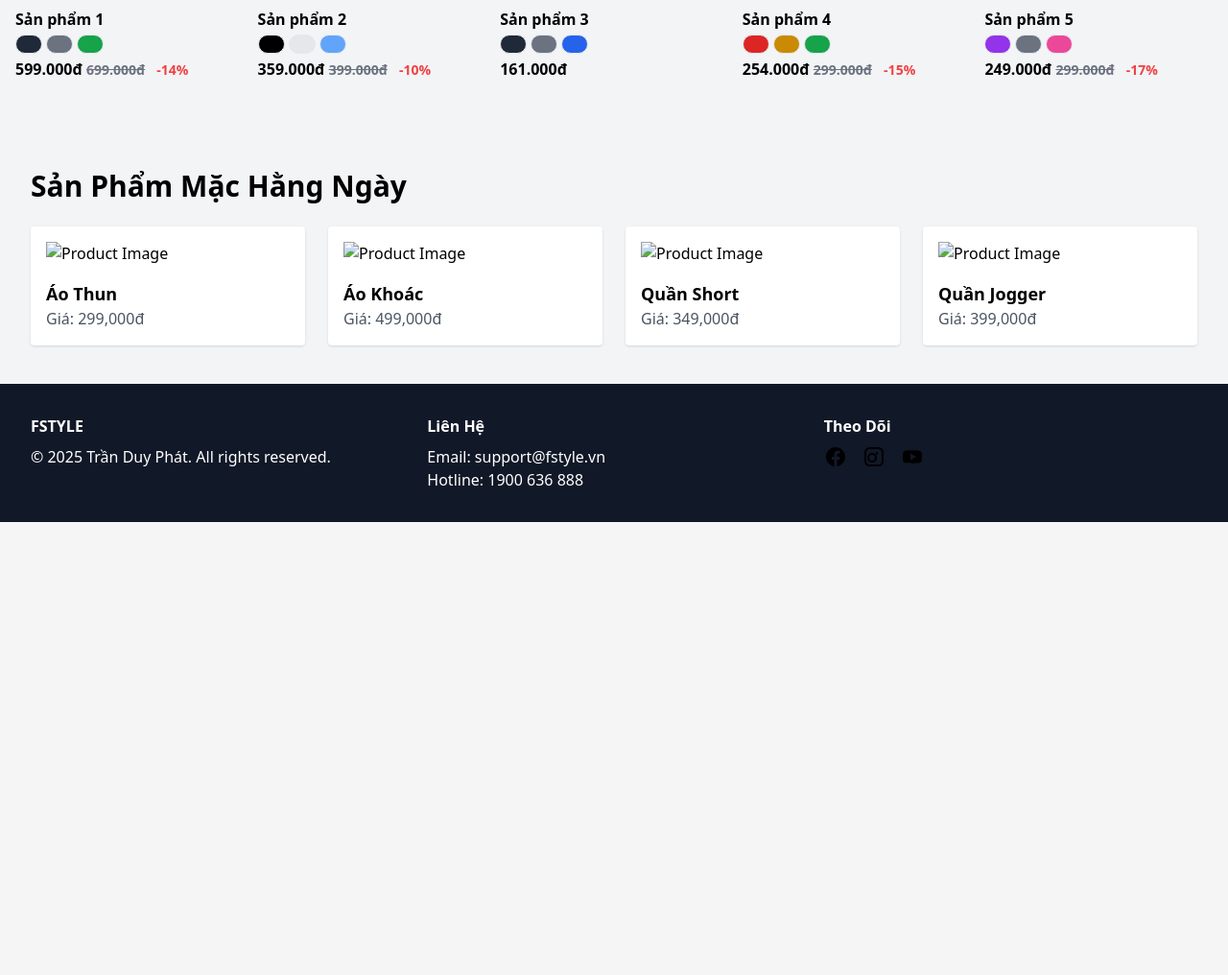
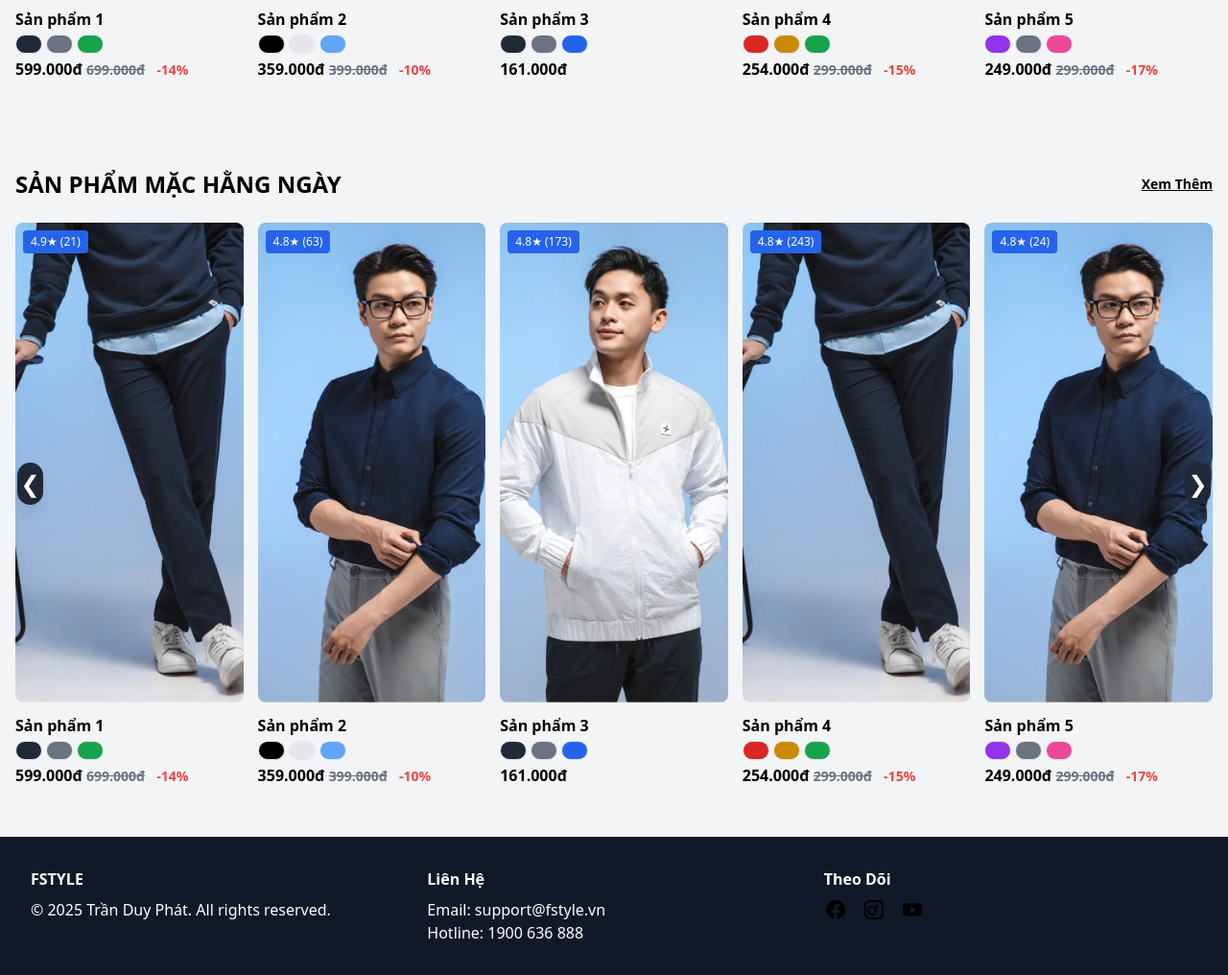
Before and after one commit to DuyPhatpeo/ShopFSTYLE, a PHP site: page /ShopFSTYLE/views/index.php in a window 1280 px wide. Shown: the part 1488-2504 px from the top of the page at 96% size. Before the commit the page ends 2032 px from the top, so only its background shows below. Run offline with PHP 8.4, Linux system fonts and the light colour scheme; some libraries are stand-ins or nearby versions.

Commit message:
UI product-list

```diff
--- a/views/index.php
+++ b/views/index.php
@@ -21,30 +21,8 @@
     include ('product/product-list.php');
 ?>
 
-<section class="max-w-7xl mx-auto px-4 sm:px-6 lg:px-8 py-10">
-    <h2 class="text-3xl font-bold mb-6">Sản Phẩm Mặc Hằng Ngày</h2>
-    <div class="grid grid-cols-2 sm:grid-cols-3 md:grid-cols-4 lg:grid-cols-4 gap-6">
-        <div class="bg-white p-4 shadow rounded">
-            <img src="https://via.placeholder.com/300" alt="Product Image" class="w-full mb-4" />
-            <h3 class="text-lg font-semibold">Áo Thun</h3>
-            <p class="text-gray-600">Giá: 299,000đ</p>
-        </div>
-        <div class="bg-white p-4 shadow rounded">
-            <img src="https://via.placeholder.com/300" alt="Product Image" class="w-full mb-4" />
-            <h3 class="text-lg font-semibold">Áo Khoác</h3>
-            <p class="text-gray-600">Giá: 499,000đ</p>
-        </div>
-        <div class="bg-white p-4 shadow rounded">
-            <img src="https://via.placeholder.com/300" alt="Product Image" class="w-full mb-4" />
-            <h3 class="text-lg font-semibold">Quần Short</h3>
-            <p class="text-gray-600">Giá: 349,000đ</p>
-        </div>
-        <div class="bg-white p-4 shadow rounded">
-            <img src="https://via.placeholder.com/300" alt="Product Image" class="w-full mb-4" />
-            <h3 class="text-lg font-semibold">Quần Jogger</h3>
-            <p class="text-gray-600">Giá: 399,000đ</p>
-        </div>
-    </div>
-</section>
+<?php
+    include ('product/product-list.php');
+?>
 
 <?php include ('../includes/footer.php'); ?>
--- a/views/product/product-list.php
+++ b/views/product/product-list.php
@@ -7,7 +7,7 @@
             <a href="#" class="text-sm font-semibold underline">Xem Thêm</a>
         </div>
 
-        <!-- Xóa mũi tên mặc định của Swiper -->
+        <!-- CSS: Xóa mũi tên mặc định của Swiper -->
         <style>
         .swiper-button-prev::after,
         .swiper-button-next::after {
@@ -15,7 +15,7 @@
         }
         </style>
 
-        <!-- Nút điều hướng Swiper (sử dụng ký tự Unicode) -->
+        <!-- Nút điều hướng Swiper (sử dụng Unicode) -->
         <div class="absolute top-1/2 -translate-y-1/2 left-2 z-10">
             <div
                 class="swiper-button-prev inline-flex items-center justify-center bg-gray-800 hover:bg-gray-600 text-white rounded-full shadow-lg cursor-pointer p-2 text-2xl">
@@ -33,9 +33,12 @@
         <div class="swiper productSwiper">
             <div class="swiper-wrapper">
 
+                <!-- Mỗi sản phẩm bọc toàn bộ card trong thẻ div có onclick -->
                 <!-- Product 1 (Có giảm giá) -->
-                <div class="swiper-slide flex flex-col h-[500px] sm:h-[600px]">
+                <div class="swiper-slide flex flex-col h-[500px] sm:h-[600px] cursor-pointer"
+                    onclick="location.href='views/product/product-detail.php'">
                     <div class="relative group">
+                        <!-- Ảnh sản phẩm (không có link) -->
                         <img src="assets/images/public/product/product1.png" alt="Sản phẩm 1"
                             class="w-full h-[400px] sm:h-[500px] object-cover rounded-lg mb-3" />
                         <div class="absolute top-2 left-2 bg-blue-600 text-white px-2 py-1 rounded text-xs">
@@ -61,9 +64,12 @@
                             </div>
                         </div>
                     </div>
-                    <!-- Product info -->
+                    <!-- Thông tin sản phẩm (tên, màu, giá) -->
                     <div class="flex-grow flex flex-col justify-start">
-                        <h3 class="text-sm sm:text-base font-semibold mb-1">Sản phẩm 1</h3>
+                        <a href="views/product/product-detail.php"
+                            class="text-sm sm:text-base font-semibold mb-1 cursor-pointer hover:text-blue-500">
+                            Sản phẩm 1
+                        </a>
                         <div class="flex space-x-1 mb-1">
                             <span
                                 class="w-7 h-5 bg-gray-800 rounded-full border transition duration-200 hover:ring-2 hover:ring-gray-500 cursor-pointer"></span>
@@ -80,7 +86,8 @@
                 </div>
 
                 <!-- Product 2 (Có giảm giá) -->
-                <div class="swiper-slide flex flex-col h-[500px] sm:h-[600px]">
+                <div class="swiper-slide flex flex-col h-[500px] sm:h-[600px] cursor-pointer"
+                    onclick="location.href='views/product/product-detail.php'">
                     <div class="relative group">
                         <img src="assets/images/public/product/product2.png" alt="Sản phẩm 2"
                             class="w-full h-[400px] sm:h-[500px] object-cover rounded-lg mb-3" />
@@ -107,7 +114,10 @@
                         </div>
                     </div>
                     <div class="flex-grow flex flex-col justify-start">
-                        <h3 class="text-sm sm:text-base font-semibold mb-1">Sản phẩm 2</h3>
+                        <a href="views/product/product-detail.php"
+                            class="text-sm sm:text-base font-semibold mb-1 cursor-pointer hover:text-blue-500">
+                            Sản phẩm 2
+                        </a>
                         <div class="flex space-x-1 mb-1">
                             <span
                                 class="w-7 h-5 bg-black rounded-full border transition duration-200 hover:ring-2 hover:ring-gray-500 cursor-pointer"></span>
@@ -124,7 +134,8 @@
                 </div>
 
                 <!-- Product 3 (Không giảm giá) -->
-                <div class="swiper-slide flex flex-col h-[500px] sm:h-[600px]">
+                <div class="swiper-slide flex flex-col h-[500px] sm:h-[600px] cursor-pointer"
+                    onclick="location.href='views/product/product-detail.php'">
                     <div class="relative group">
                         <img src="assets/images/public/product/product3.png" alt="Sản phẩm 3"
                             class="w-full h-[400px] sm:h-[500px] object-cover rounded-lg mb-3" />
@@ -151,7 +162,10 @@
                         </div>
                     </div>
                     <div class="flex-grow flex flex-col justify-start">
-                        <h3 class="text-sm sm:text-base font-semibold mb-1">Sản phẩm 3</h3>
+                        <a href="views/product/product-detail.php"
+                            class="text-sm sm:text-base font-semibold mb-1 cursor-pointer hover:text-blue-500">
+                            Sản phẩm 3
+                        </a>
                         <div class="flex space-x-1 mb-1">
                             <span
                                 class="w-7 h-5 bg-gray-800 rounded-full border transition duration-200 hover:ring-2 hover:ring-gray-500 cursor-pointer"></span>
@@ -165,7 +179,8 @@
                 </div>
 
                 <!-- Product 4 (Có giảm giá) -->
-                <div class="swiper-slide flex flex-col h-[500px] sm:h-[600px]">
+                <div class="swiper-slide flex flex-col h-[500px] sm:h-[600px] cursor-pointer"
+                    onclick="location.href='views/product/product-detail.php'">
                     <div class="relative group">
                         <img src="assets/images/public/product/product4.png" alt="Sản phẩm 4"
                             class="w-full h-[400px] sm:h-[500px] object-cover rounded-lg mb-3" />
@@ -192,7 +207,10 @@
                         </div>
                     </div>
                     <div class="flex-grow flex flex-col justify-start">
-                        <h3 class="text-sm sm:text-base font-semibold mb-1">Sản phẩm 4</h3>
+                        <a href="views/product/product-detail.php"
+                            class="text-sm sm:text-base font-semibold mb-1 cursor-pointer hover:text-blue-500">
+                            Sản phẩm 4
+                        </a>
                         <div class="flex space-x-1 mb-1">
                             <span
                                 class="w-7 h-5 bg-red-600 rounded-full border transition duration-200 hover:ring-2 hover:ring-gray-500 cursor-pointer"></span>
@@ -209,7 +227,8 @@
                 </div>
 
                 <!-- Product 5 (Có giảm giá) -->
-                <div class="swiper-slide flex flex-col h-[500px] sm:h-[600px]">
+                <div class="swiper-slide flex flex-col h-[500px] sm:h-[600px] cursor-pointer"
+                    onclick="location.href='views/product/product-detail.php'">
                     <div class="relative group">
                         <img src="assets/images/public/product/product5.png" alt="Sản phẩm 5"
                             class="w-full h-[400px] sm:h-[500px] object-cover rounded-lg mb-3" />
@@ -236,7 +255,10 @@
                         </div>
                     </div>
                     <div class="flex-grow flex flex-col justify-start">
-                        <h3 class="text-sm sm:text-base font-semibold mb-1">Sản phẩm 5</h3>
+                        <a href="views/product/product-detail.php"
+                            class="text-sm sm:text-base font-semibold mb-1 cursor-pointer hover:text-blue-500">
+                            Sản phẩm 5
+                        </a>
                         <div class="flex space-x-1 mb-1">
                             <span
                                 class="w-7 h-5 bg-purple-600 rounded-full border transition duration-200 hover:ring-2 hover:ring-gray-500 cursor-pointer"></span>
@@ -253,7 +275,8 @@
                 </div>
 
                 <!-- Product 6 (Có giảm giá) -->
-                <div class="swiper-slide flex flex-col h-[500px] sm:h-[600px]">
+                <div class="swiper-slide flex flex-col h-[500px] sm:h-[600px] cursor-pointer"
+                    onclick="location.href='views/product/product-detail.php'">
                     <div class="relative group">
                         <img src="assets/images/public/product/product6.png" alt="Sản phẩm 6"
                             class="w-full h-[400px] sm:h-[500px] object-cover rounded-lg mb-3" />
@@ -280,7 +303,10 @@
                         </div>
                     </div>
                     <div class="flex-grow flex flex-col justify-start">
-                        <h3 class="text-sm sm:text-base font-semibold mb-1">Sản phẩm 6</h3>
+                        <a href="views/product/product-detail.php"
+                            class="text-sm sm:text-base font-semibold mb-1 cursor-pointer hover:text-blue-500">
+                            Sản phẩm 6
+                        </a>
                         <div class="flex space-x-1 mb-1">
                             <span
                                 class="w-7 h-5 bg-indigo-600 rounded-full border transition duration-200 hover:ring-2 hover:ring-gray-500 cursor-pointer"></span>
@@ -297,7 +323,8 @@
                 </div>
 
                 <!-- Product 7 (Có giảm giá) -->
-                <div class="swiper-slide flex flex-col h-[500px] sm:h-[600px]">
+                <div class="swiper-slide flex flex-col h-[500px] sm:h-[600px] cursor-pointer"
+                    onclick="location.href='views/product/product-detail.php'">
                     <div class="relative group">
                         <img src="assets/images/public/product/product7.png" alt="Sản phẩm 7"
                             class="w-full h-[400px] sm:h-[500px] object-cover rounded-lg mb-3" />
@@ -324,7 +351,10 @@
                         </div>
                     </div>
                     <div class="flex-grow flex flex-col justify-start">
-                        <h3 class="text-sm sm:text-base font-semibold mb-1">Sản phẩm 7</h3>
+                        <a href="views/product/product-detail.php"
+                            class="text-sm sm:text-base font-semibold mb-1 cursor-pointer hover:text-blue-500">
+                            Sản phẩm 7
+                        </a>
                         <div class="flex space-x-1 mb-1">
                             <span
                                 class="w-7 h-5 bg-teal-600 rounded-full border transition duration-200 hover:ring-2 hover:ring-gray-500 cursor-pointer"></span>
@@ -341,7 +371,8 @@
                 </div>
 
                 <!-- Product 8 (Có giảm giá) -->
-                <div class="swiper-slide flex flex-col h-[500px] sm:h-[600px]">
+                <div class="swiper-slide flex flex-col h-[500px] sm:h-[600px] cursor-pointer"
+                    onclick="location.href='views/product/product-detail.php'">
                     <div class="relative group">
                         <img src="assets/images/public/product/product1.png" alt="Sản phẩm 8"
                             class="w-full h-[400px] sm:h-[500px] object-cover rounded-lg mb-3" />
@@ -368,7 +399,10 @@
                         </div>
                     </div>
                     <div class="flex-grow flex flex-col justify-start">
-                        <h3 class="text-sm sm:text-base font-semibold mb-1">Sản phẩm 8</h3>
+                        <a href="views/product/product-detail.php"
+                            class="text-sm sm:text-base font-semibold mb-1 cursor-pointer hover:text-blue-500">
+                            Sản phẩm 8
+                        </a>
                         <div class="flex space-x-1 mb-1">
                             <span
                                 class="w-7 h-5 bg-gray-800 rounded-full border transition duration-200 hover:ring-2 hover:ring-gray-500 cursor-pointer"></span>
@@ -385,7 +419,8 @@
                 </div>
 
                 <!-- Product 9 (Có giảm giá) -->
-                <div class="swiper-slide flex flex-col h-[500px] sm:h-[600px]">
+                <div class="swiper-slide flex flex-col h-[500px] sm:h-[600px] cursor-pointer"
+                    onclick="location.href='views/product/product-detail.php'">
                     <div class="relative group">
                         <img src="assets/images/public/product/product2.png" alt="Sản phẩm 9"
                             class="w-full h-[400px] sm:h-[500px] object-cover rounded-lg mb-3" />
@@ -412,7 +447,10 @@
                         </div>
                     </div>
                     <div class="flex-grow flex flex-col justify-start">
-                        <h3 class="text-sm sm:text-base font-semibold mb-1">Sản phẩm 9</h3>
+                        <a href="views/product/product-detail.php"
+                            class="text-sm sm:text-base font-semibold mb-1 cursor-pointer hover:text-blue-500">
+                            Sản phẩm 9
+                        </a>
                         <div class="flex space-x-1 mb-1">
                             <span
                                 class="w-7 h-5 bg-black rounded-full border transition duration-200 hover:ring-2 hover:ring-gray-500 cursor-pointer"></span>
@@ -429,7 +467,8 @@
                 </div>
 
                 <!-- Product 10 (Không giảm giá) -->
-                <div class="swiper-slide flex flex-col h-[500px] sm:h-[600px]">
+                <div class="swiper-slide flex flex-col h-[500px] sm:h-[600px] cursor-pointer"
+                    onclick="location.href='views/product/product-detail.php'">
                     <div class="relative group">
                         <img src="assets/images/public/product/product3.png" alt="Sản phẩm 10"
                             class="w-full h-[400px] sm:h-[500px] object-cover rounded-lg mb-3" />
@@ -456,7 +495,10 @@
                         </div>
                     </div>
                     <div class="flex-grow flex flex-col justify-start">
-                        <h3 class="text-sm sm:text-base font-semibold mb-1">Sản phẩm 10</h3>
+                        <a href="views/product/product-detail.php"
+                            class="text-sm sm:text-base font-semibold mb-1 cursor-pointer hover:text-blue-500">
+                            Sản phẩm 10
+                        </a>
                         <div class="flex space-x-1 mb-1">
                             <span
                                 class="w-7 h-5 bg-gray-800 rounded-full border transition duration-200 hover:ring-2 hover:ring-gray-500 cursor-pointer"></span>
@@ -478,14 +520,10 @@
 <!-- SwiperJS Initialization -->
 <script>
 var swiper = new Swiper(".productSwiper", {
-    slidesPerView: 2, // Mặc định trên điện thoại: 2 slide
+    slidesPerView: 2,
     spaceBetween: 15,
     loop: true,
     slidesPerGroup: 2,
-    navigation: {
-        nextEl: ".swiper-button-next",
-        prevEl: ".swiper-button-prev",
-    },
     breakpoints: {
         640: {
             slidesPerView: 2,
@@ -500,5 +538,9 @@ var swiper = new Swiper(".productSwiper", {
             slidesPerGroup: 5
         },
     },
+    navigation: {
+        nextEl: ".swiper-button-next",
+        prevEl: ".swiper-button-prev",
+    },
 });
 </script>
```
Also changed, not shown: views/product/product-detail.php (added, +43 -0 lines).
